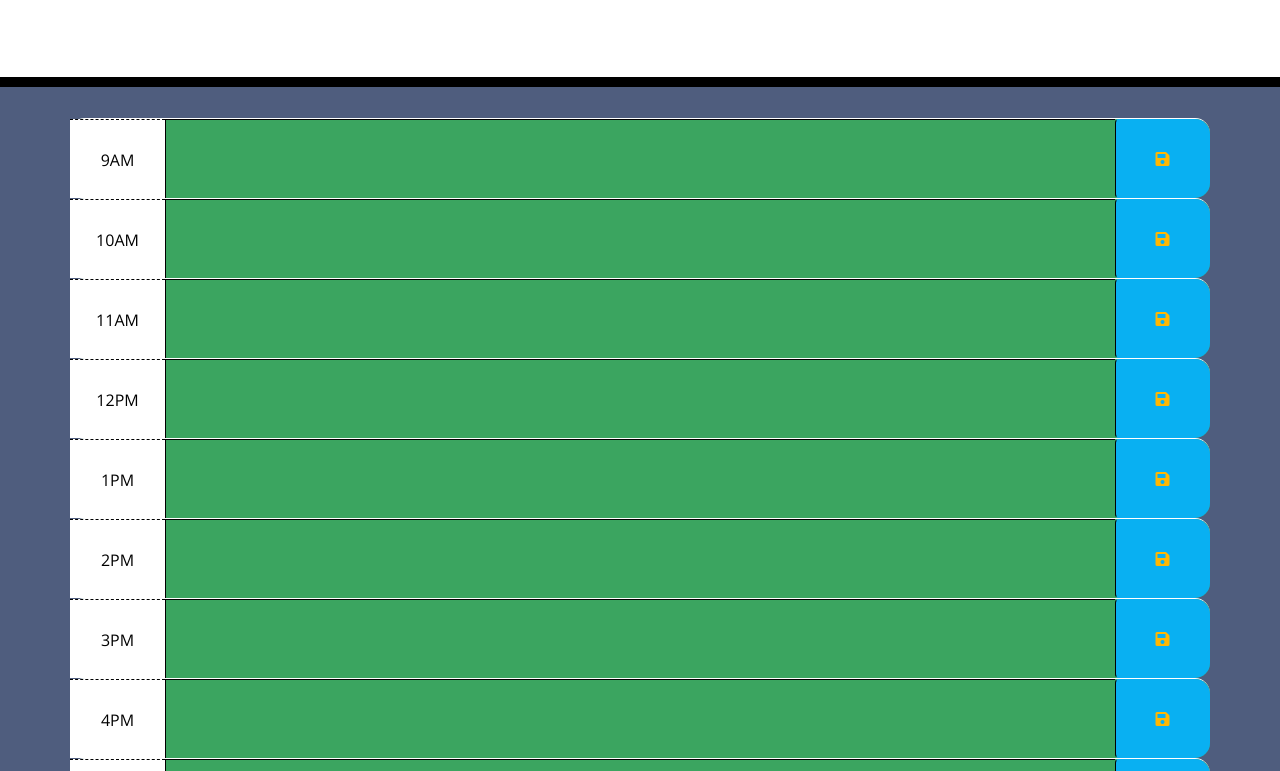
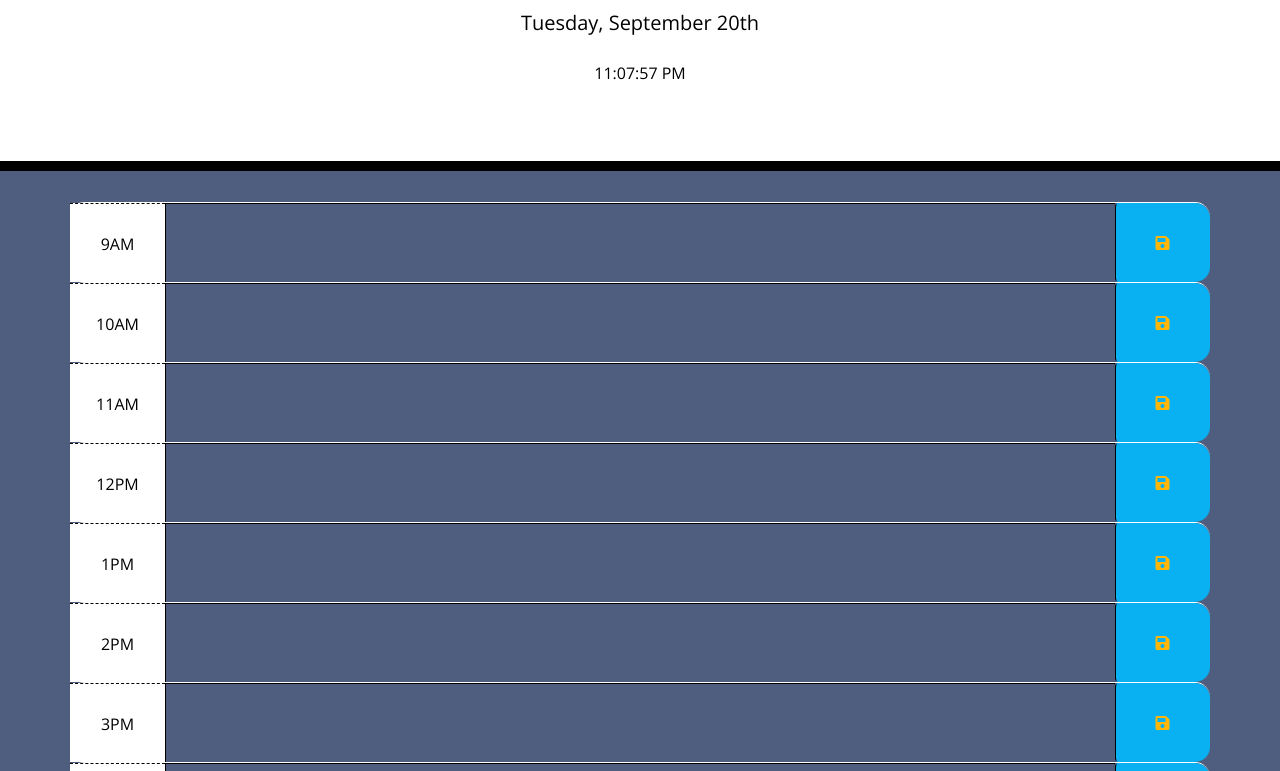
Before and after one commit to dantheman4500/JS_Clander, a plain HTML site: page index.html in a window 1280 px wide. Shown: the part 181-952 px from the top of the page. Drawn offline with nearby package versions, Linux system fonts and the light colour scheme.

Commit message:
pdates dom based off time of day and saves decriptions

```diff
--- a/index.html
+++ b/index.html
@@ -27,11 +27,13 @@
       <h1 class="display-3">Work Day Scheduler</h1>
       <p class="lead">A simple calendar app for scheduling your work day</p>
       <p id="currentDay" class="lead"></p>
+      <br>
+      <p id ="currentTime" class="leads"></p>
     </header>
 
     <div class="container">
       <!-- Timeblocks -->
-      <div id="9AM" class="row timeSlot">
+      <div id="AM-9" class="row timeSlot">
         <div class="col-md-1 hour">
           9AM
         </div>
@@ -40,7 +42,7 @@
         <button class="btn saveBtn col-md-1"><i class="fas fa-save"></i></button>
       </div>
 
-      <div id="10AM" class="row timeSlot">
+      <div id="AM-10" class="row timeSlot">
         <div class="col-md-1 hour">
           10AM
         </div>
@@ -49,7 +51,7 @@
         <button class="btn saveBtn col-md-1"><i class="fas fa-save"></i></button>
       </div>
 
-      <div id="11AM" class="row timeSlot">
+      <div id="AM-11" class="row timeSlot">
         <div class="col-md-1 hour">
           11AM
         </div>
@@ -58,7 +60,7 @@
         <button class="btn saveBtn col-md-1"><i class="fas fa-save"></i></button>
       </div>
 
-      <div id="12PM" class="row timeSlot">
+      <div id="PM-12" class="row timeSlot">
         <div class="col-md-1 hour">
           12PM
         </div>
@@ -68,7 +70,7 @@
       </div>
 
 <!-- Time slots--------------------------------------------------------------------->
-      <div id="1PM" class="row timeSlot">
+      <div id="PM-13" class="row timeSlot">
         <div class="col-md-1 hour">
           1PM
         </div>
@@ -77,7 +79,7 @@
         <button class="btn saveBtn col-md-1"><i class="fas fa-save"></i></button>
       </div>
 
-      <div id="2PM" class="row timeSlot">
+      <div id="PM-14" class="row timeSlot">
         <div class="col-md-1 hour">
           2PM
         </div>
@@ -86,7 +88,7 @@
         <button class="btn saveBtn col-md-1"><i class="fas fa-save"></i></button>
       </div>
 
-      <div id="3PM" class="row timeSlot">
+      <div id="PM-15" class="row timeSlot">
        <div class="col-md-1 hour">
           3PM
         </div>
@@ -95,7 +97,7 @@
         <button class="btn saveBtn col-md-1"><i class="fas fa-save"></i></button>
       </div>
 
-      <div id="4PM" class="row timeSlot">
+      <div id="PM-16" class="row timeSlot">
         <div class="col-md-1 hour">
           4PM
         </div>
@@ -104,7 +106,7 @@
         <button class="btn saveBtn col-md-1"><i class="fas fa-save"></i></button>
       </div>
 
-      <div id="5PM" class="row timeSlot">
+      <div id="PM-17" class="row timeSlot">
         <div class="col-md-1 hour">
           5PM
         </div>
--- a/script.js
+++ b/script.js
@@ -10,24 +10,21 @@ $(document).ready(function () {
       localStorage.setItem(time, event);
 //----------Handels the modal popup-------------//
         modalEL.show();
-        $("#modalMsg").text(event+ " was marked on your planners!!!")
+        $("#modalMsg").text(event+ "was marked on your planners!!!")
 
     });
 //------------Hides Modals---------------------//
     span.onclick = function() {
         modalEL.hide();
     };
-
-
-
 //--- get the hours --------------//
 
     function getHour(){
-    var currentHour = moment().hours();
+    var currentHour = moment().hour();
 
     $('.timeSlot').each(function () {
         var timeBlocks = parseInt($(this).attr('id').split('-')[1]);
-        console.log(timeBlocks)
+        console.log(currentHour)
 //---Changes the color of the text boxes---//
 
         if (timeBlocks < currentHour) {
@@ -49,4 +46,18 @@ getHour();
 var interval = setInterval(getHour, 15000);
 
 // -----------------------------//
+
+$('#AM-9 .description').val(localStorage.getItem('AM-9'));
+$('#AM-10 .description').val(localStorage.getItem('AM-10'));
+$('#AM-11 .description').val(localStorage.getItem('AM-11'));
+$('#PM-12 .description').val(localStorage.getItem('#PM-12'));
+$('#PM-13 .description').val(localStorage.getItem('PM-13'));
+$('#PM-14 .description').val(localStorage.getItem('PM-14'));
+$('#PM-15 .description').val(localStorage.getItem('PM-15'));
+$('#PM-16 .description').val(localStorage.getItem('PM-16'));
+$('#PM-17 .description').val(localStorage.getItem('PM-17'));
+
+// display current day and time on page
+$('#currentDay').text(moment().format('dddd, MMMM Do',));
+$('#currentTime').text(moment().format('LTS'));
 });
```
